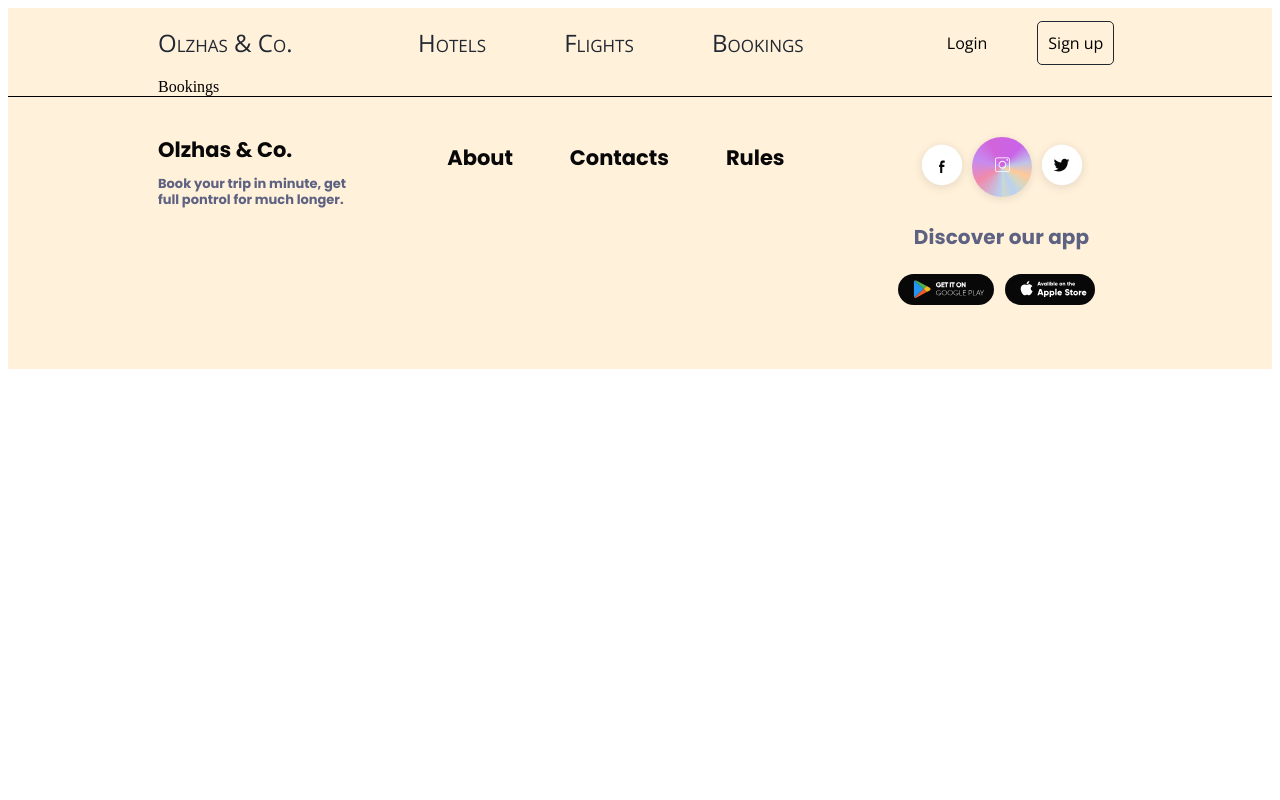
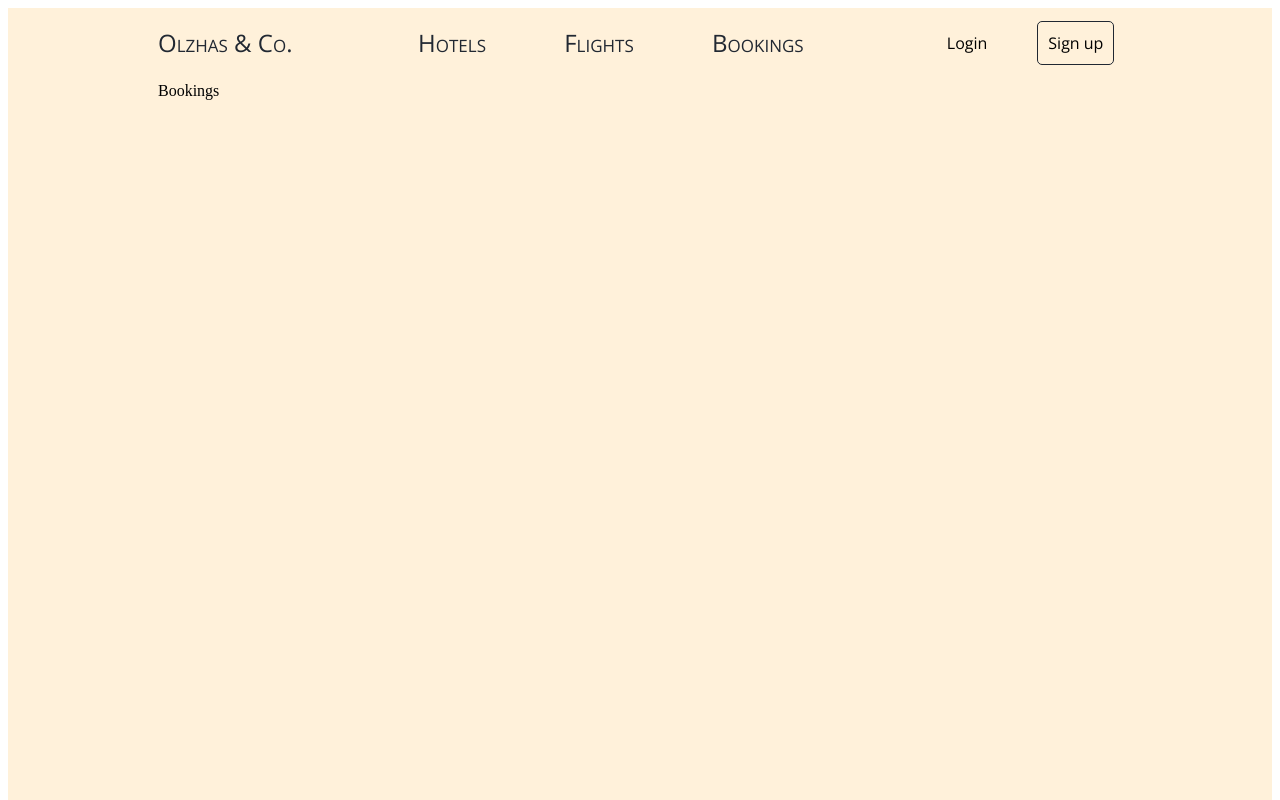
Before and after one commit to Olzhas92/react-diploma-paper, a React (Create React App) app: page /bookings in a window 1280 px wide. Shown: the top 800 px of the page. Built offline with nearby package versions, Linux system fonts and the light colour scheme; a web font is replaced by a local one.

Commit message:
Bookings styling added

```diff
--- a/src/pages/Bookings.jsx
+++ b/src/pages/Bookings.jsx
@@ -1,5 +1,6 @@
 import React from "react";
+import styles from "./Bookings.module.css";
 
 export const Bookings = () => {
-  return <div>Bookings</div>;
+  return <div className={styles.bookings}>Bookings</div>;
 };
--- /dev/null
+++ b/src/pages/Bookings.module.css
@@ -0,0 +1,6 @@
+.bookings {
+  margin: 0 -9999rem;
+  padding: 0.25rem 9999rem;
+  background-color: #fff1da;
+  height: 100vh;
+}
```
